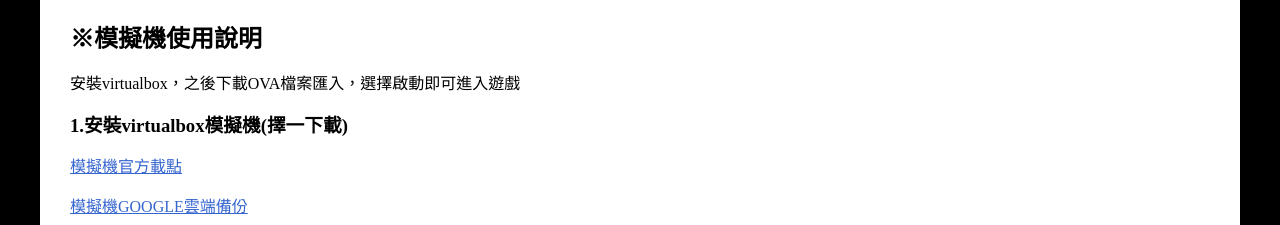
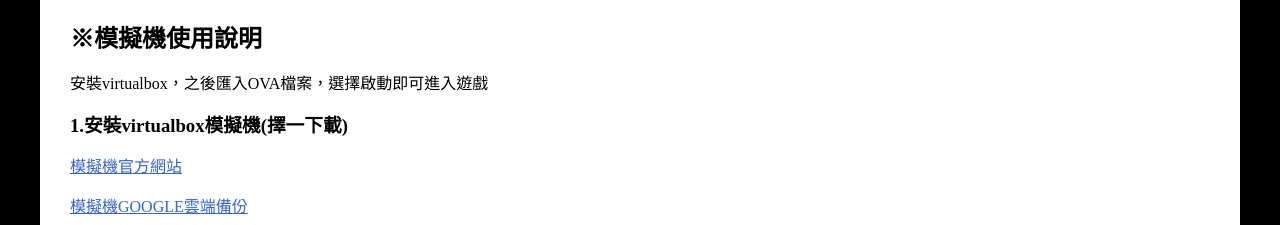
Before and after one commit to lineagev182/lineagev182.github.io, a plain HTML site: page index.html in a window 1280 px wide. Shown: the part 356-581 px from the top of the page. Drawn offline with Linux system fonts and the light colour scheme.

Commit message:
Update index.html

```diff
--- a/index.html
+++ b/index.html
@@ -33,9 +33,9 @@
     </section>
     <section class="vm container bgc-w" id="s2">
         <h2>※模擬機使用說明</h2>
-        <p>安裝virtualbox，之後下載OVA檔案匯入，選擇啟動即可進入遊戲</p>
+        <p>安裝virtualbox，之後匯入OVA檔案，選擇啟動即可進入遊戲</p>
         <h3>1.安裝virtualbox模擬機(擇一下載)</h3>
-        <p> <a href="https://www.virtualbox.org/wiki/Downloads" target="_blank">模擬機官方載點</a> </p>
+        <p> <a href="https://www.virtualbox.org" target="_blank">模擬機官方網站</a> </p>
         <p> <a href="https://drive.google.com/file/d/1NQ50gR3nu1hge9xewAHu1WY7hNiO66M1/view?usp=sharing"
                 target="_blank">模擬機GOOGLE雲端備份</a> </p>
         <h3>2.匯入OVA檔</h3>
```
